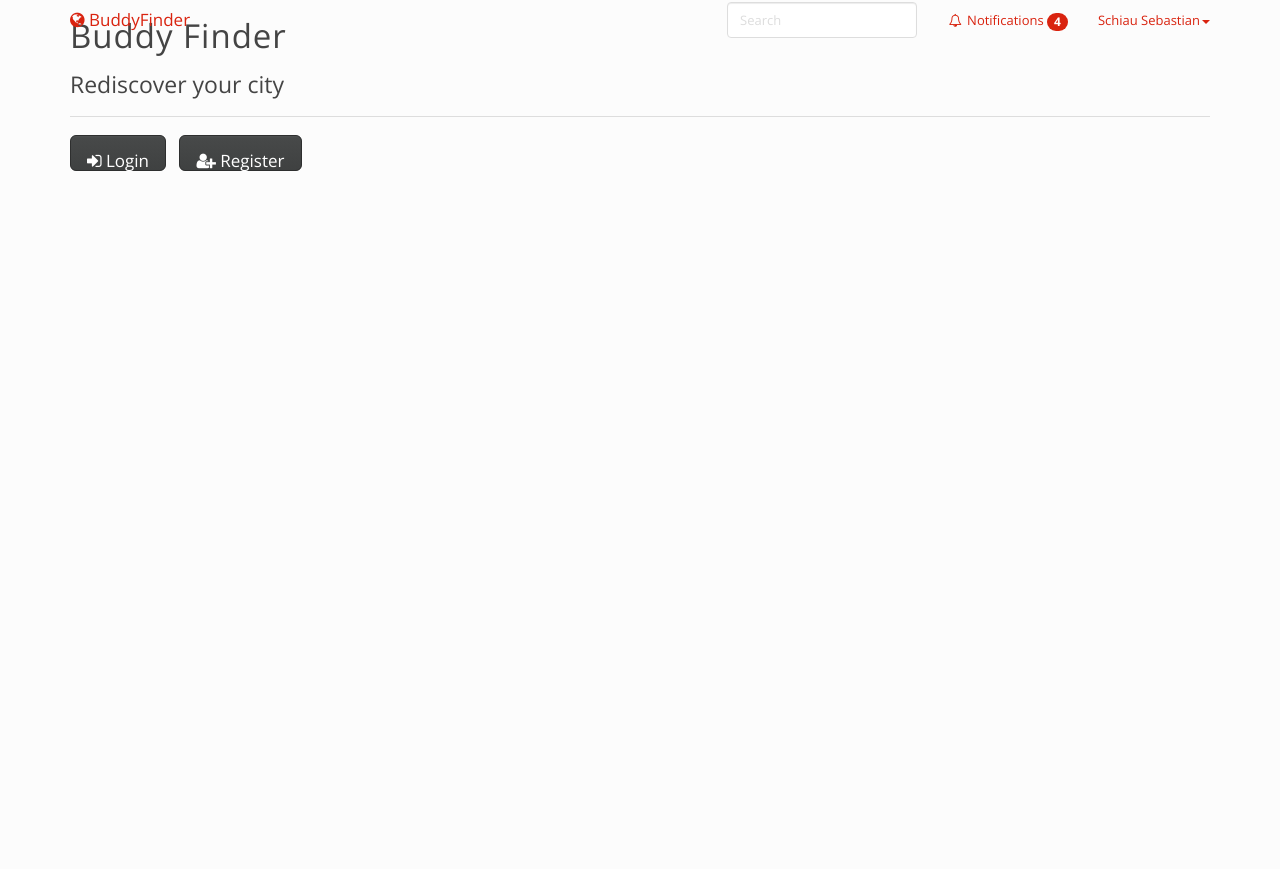
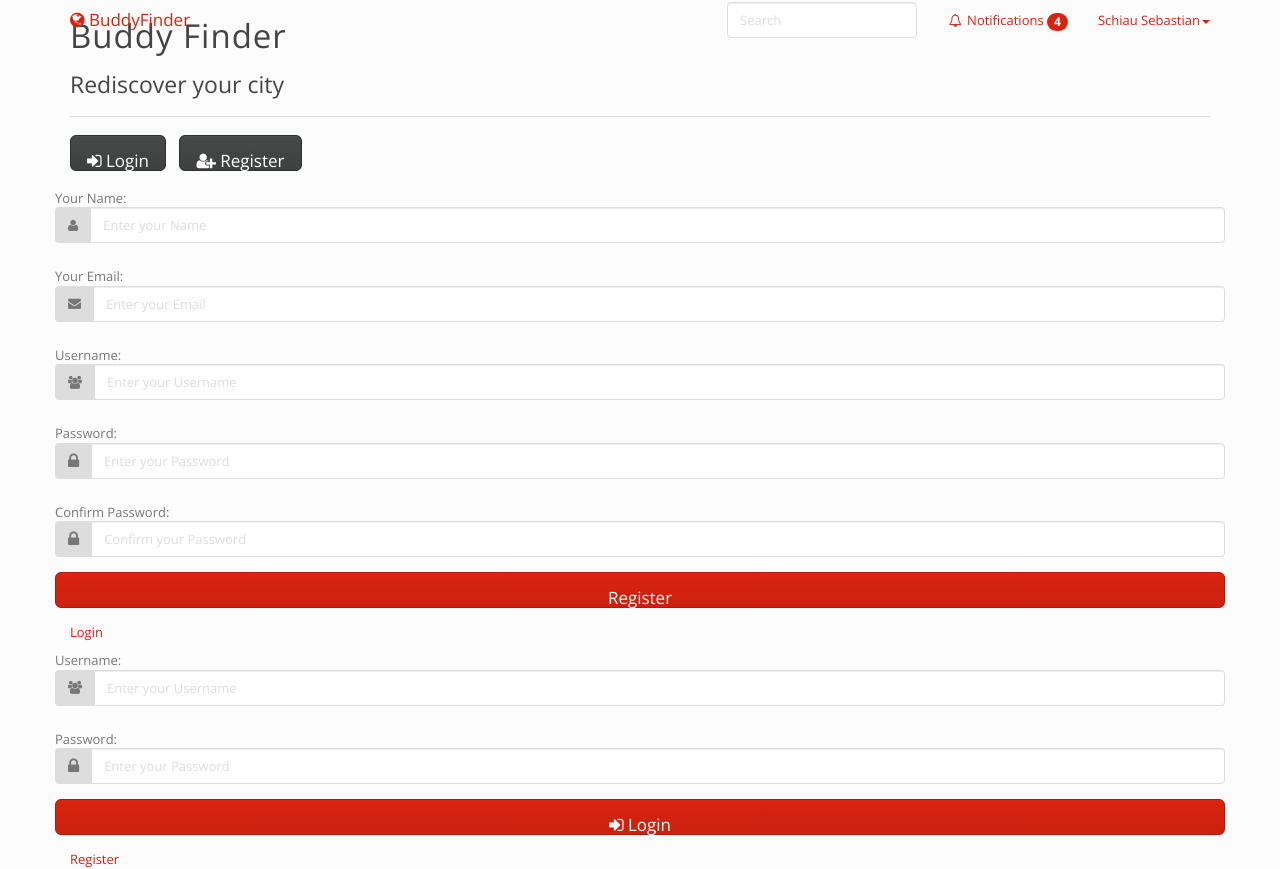
Before and after one commit to MustacescuPaul/BuddyFinder, a PHP site: page / in a window 1280 px wide. Before the commit the page ends 171 px from the top, so only its background shows below. Run offline with PHP 8.4, Linux system fonts and the light colour scheme.

Commit message:
Login+register

```diff
--- a/app/views/templates/header.php
+++ b/app/views/templates/header.php
@@ -2,5 +2,6 @@
 <link rel="stylesheet" type="text/css" href="assets/css/bootstrap.min.css">
 <link rel="stylesheet" type="text/css" href="assets/css/font-awesome.min.css">
 <link href="https://fonts.googleapis.com/css?family=Lato:300,400,700,300italic,400italic,700italic" rel="stylesheet" type="text/css">
+<script src="assets/js/app.js"></script>
 <script src="https://code.jquery.com/jquery-1.12.4.js"></script>
 <script src="assets/js/bootstrap.min.js"></script>
--- /dev/null
+++ b/assets/js/app.js
@@ -0,0 +1,30 @@
+
+
+
+
+
+app ={
+
+
+homeViewSwitch: function(type){
+        if(type == 1){
+
+            $("#home-third").hide();
+            $("#home-second").hide();
+            $("#home-first").show();
+		}
+		else if(type == 2){
+			$("#home-first").hide();
+            $("#home-third").hide();
+            $("#home-second").show();
+		}
+		else if(type == 3){
+			$("#home-first").hide();
+            $("#home-second").hide();
+            $("#home-third").show();
+
+
+		}
+}
+
+}
--- a/index.php
+++ b/index.php
@@ -25,20 +25,116 @@ require 'app/views/templates/navbar.php';
 
             <div class="row">
                 <div class="col-lg-12">
-                    <div class="intro-message">
+                    <div id="home-first" class="intro-message">
                         <h1>Buddy Finder</h1>
                         <h3>Rediscover your city</h3>
                         <hr class="intro-divider">
                         <ul class="list-inline">
                             <li>
-                                <a href="#" class="btn btn-default btn-lg"><i class="fa fa-sign-in" aria-hidden="true"></i> Login</a>
+                                <a href="javascript:app.homeViewSwitch(3)" class="btn btn-default btn-lg"><i class="fa fa-sign-in" aria-hidden="true"></i> Login</a>
                             </li>
                             <li>
-                                <a href="#" class="btn btn-default btn-lg"><i class="fa fa-user-plus" aria-hidden="true"></i> Register</a>
+                                <a href="javascript:app.homeViewSwitch(2)" class="btn btn-default btn-lg"><i class="fa fa-user-plus" aria-hidden="true"></i> Register</a>
                             </li>
 
                         </ul>
                     </div>
+                    <div id="home-second" class="intro-register">
+                    	<div class="main-login main-center">
+					<form class="form-horizontal" method="post" action="#">
+
+						<div class="form-group">
+							<label for="name" class="cols-sm-2 control-label">Your Name:</label>
+							<div class="cols-sm-10">
+								<div class="input-group">
+									<span class="input-group-addon"><i class="fa fa-user fa" aria-hidden="true"></i></span>
+									<input type="text" class="form-control" name="name" id="name" placeholder="Enter your Name">
+								</div>
+							</div>
+						</div>
+
+						<div class="form-group">
+							<label for="email" class="cols-sm-2 control-label">Your Email:</label>
+							<div class="cols-sm-10">
+								<div class="input-group">
+									<span class="input-group-addon"><i class="fa fa-envelope fa" aria-hidden="true"></i></span>
+									<input type="text" class="form-control" name="email" id="email" placeholder="Enter your Email">
+								</div>
+							</div>
+						</div>
+
+						<div class="form-group">
+							<label for="username" class="cols-sm-2 control-label">Username:</label>
+							<div class="cols-sm-10">
+								<div class="input-group">
+									<span class="input-group-addon"><i class="fa fa-users fa" aria-hidden="true"></i></span>
+									<input type="text" class="form-control" name="username" id="username" placeholder="Enter your Username">
+								</div>
+							</div>
+						</div>
+
+						<div class="form-group">
+							<label for="password" class="cols-sm-2 control-label">Password:</label>
+							<div class="cols-sm-10">
+								<div class="input-group">
+									<span class="input-group-addon"><i class="fa fa-lock fa-lg" aria-hidden="true"></i></span>
+									<input type="password" class="form-control" name="password" id="password" placeholder="Enter your Password">
+								</div>
+							</div>
+						</div>
+
+						<div class="form-group">
+							<label for="confirm" class="cols-sm-2 control-label">Confirm Password:</label>
+							<div class="cols-sm-10">
+								<div class="input-group">
+									<span class="input-group-addon"><i class="fa fa-lock fa-lg" aria-hidden="true"></i></span>
+									<input type="password" class="form-control" name="confirm" id="confirm" placeholder="Confirm your Password">
+								</div>
+							</div>
+						</div>
+
+						<div class="form-group ">
+							<button type="button" class="btn btn-primary btn-lg btn-block login-button">Register</button>
+						</div>
+						<div class="login-register">
+				            <a href="javascript:app.homeViewSwitch(3)">Login</a>
+				         </div>
+					</form>
+					</div>
+					</div>
+                    <div id="home-third" class="intro-message">
+                    <div class="main-login main-center">
+					<form class="form-horizontal" method="post" action="#">
+						<div class="form-group">
+							<label for="username" class="cols-sm-2 control-label">Username:</label>
+							<div class="cols-sm-10">
+								<div class="input-group">
+									<span class="input-group-addon"><i class="fa fa-users fa" aria-hidden="true"></i></span>
+									<input type="text" class="form-control" name="username" id="username" placeholder="Enter your Username">
+								</div>
+							</div>
+						</div>
+
+						<div class="form-group">
+							<label for="password" class="cols-sm-2 control-label">Password:</label>
+							<div class="cols-sm-10">
+								<div class="input-group">
+									<span class="input-group-addon"><i class="fa fa-lock fa-lg" aria-hidden="true"></i></span>
+									<input type="password" class="form-control" name="password" id="password" placeholder="Enter your Password">
+								</div>
+							</div>
+						</div>
+
+						<div class="form-group ">
+							<button type="button" class="btn btn-primary btn-lg btn-block login-button"><i class="fa fa-sign-in" aria-hidden="true"></i> Login</button>
+						</div>
+						<div class="login-register">
+				            <a href="javascript:app.homeViewSwitch(2)">Register</a>
+				         </div>
+					</form>
+					</div>
+					</div>
+
                 </div>
             </div>
 
```
Also changed, not shown: app/views/pages/login.php (deleted, +0 -102 lines), assets/css/custom.css (+58 -0 lines), app/views/pages/register.php (deleted).
